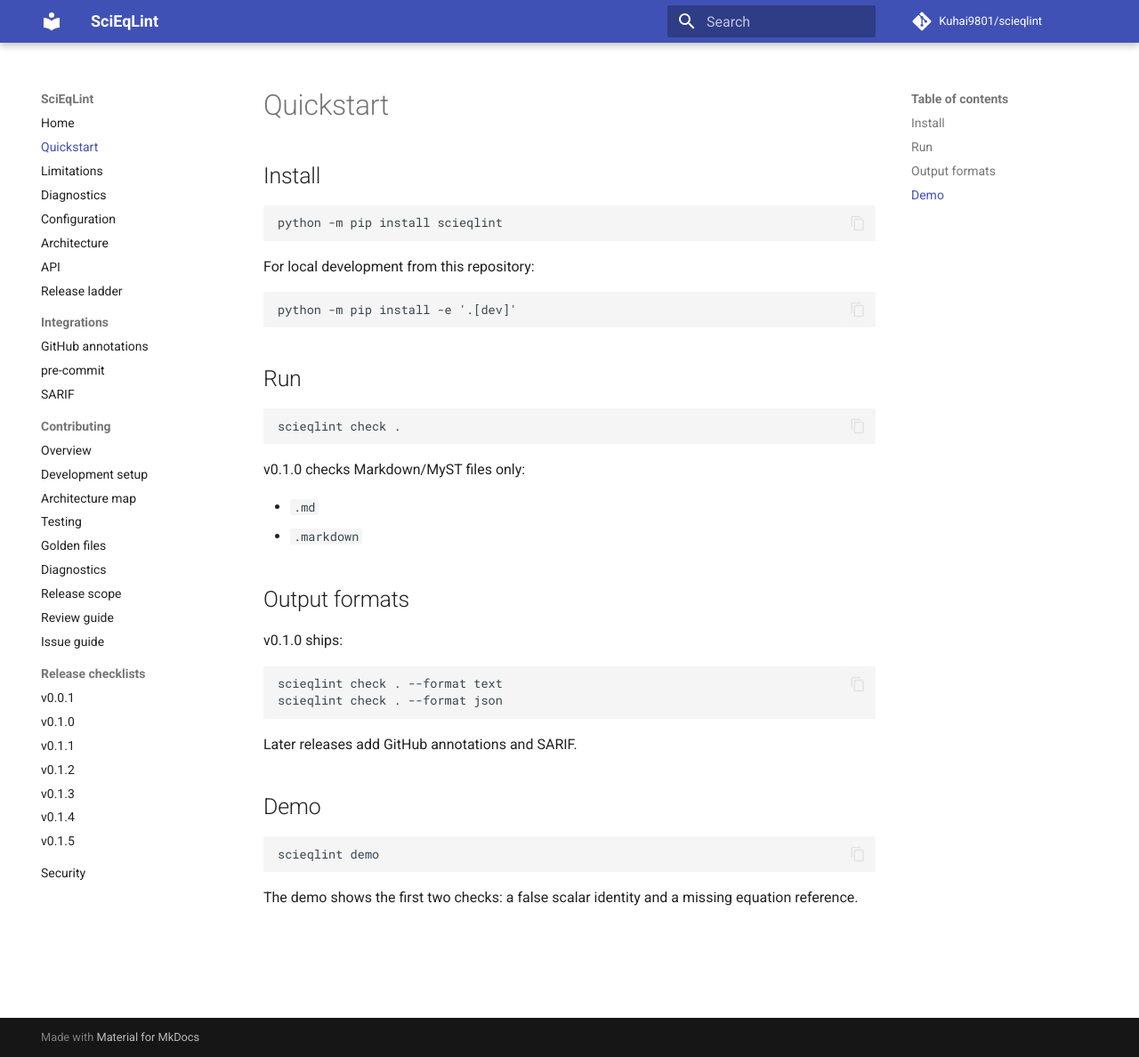
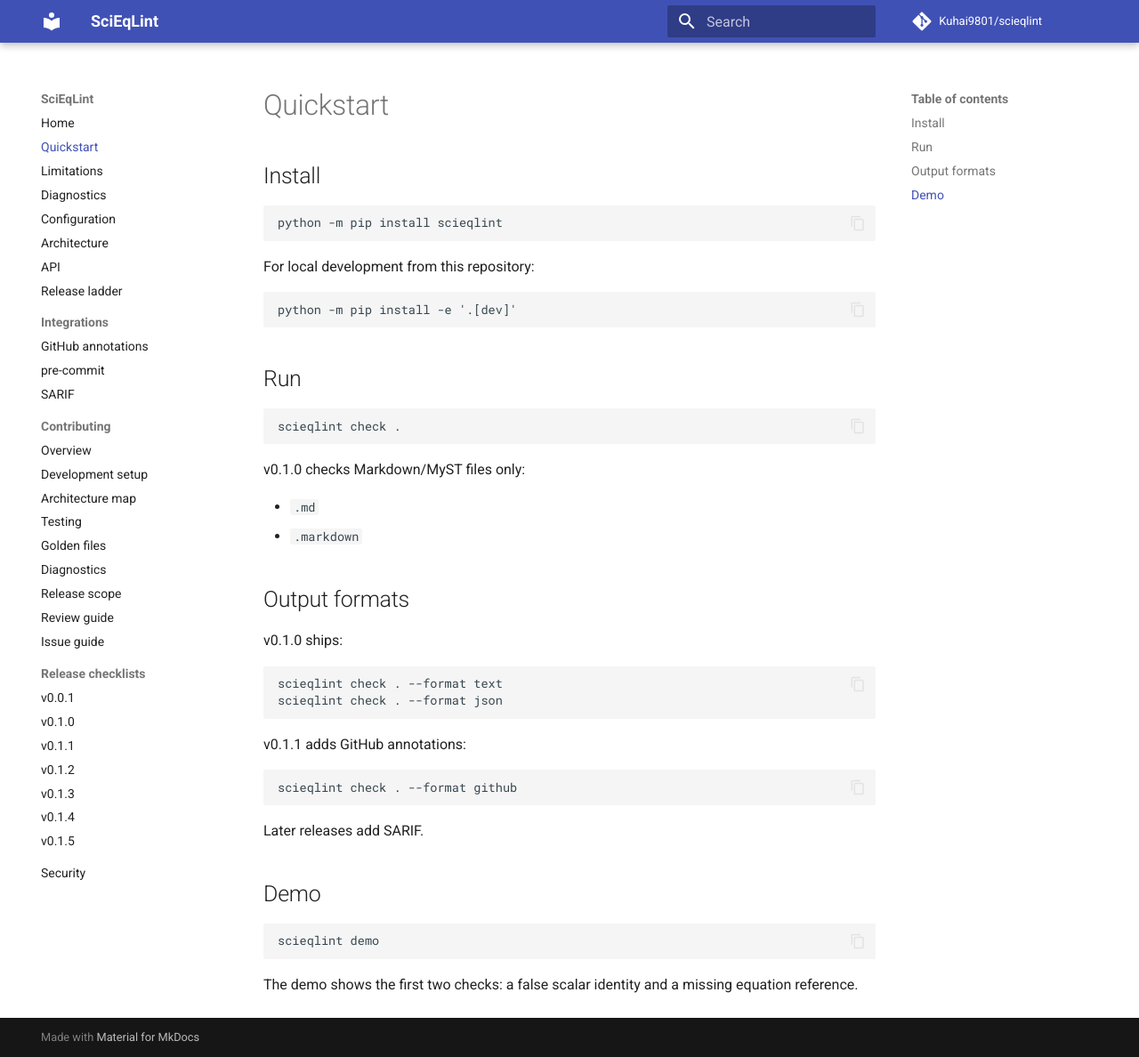
Before and after one commit to 1sgtpepper/scieqlint, an MkDocs documentation site: the page built from docs/quickstart.md, in a window 1280 px wide and 1188 px high. Shown: the whole window at 89% size. Built offline with MkDocs 1.6.1 and Material for MkDocs 9.7.7, drawn with Linux system fonts in a browser that asks for light colours; comment, search, counter and statistics services are not loaded.

````diff
--- a/docs/quickstart.md
+++ b/docs/quickstart.md
@@ -32,7 +32,13 @@ scieqlint check . --format text
 scieqlint check . --format json
 ```
 
-Later releases add GitHub annotations and SARIF.
+v0.1.1 adds GitHub annotations:
+
+```bash
+scieqlint check . --format github
+```
+
+Later releases add SARIF.
 
 ## Demo
 
--- a/pyproject.toml
+++ b/pyproject.toml
@@ -108,7 +108,7 @@ branch = true
 source = ["scieqlint"]
 
 [tool.coverage.report]
-fail_under = 0
+fail_under = 85
 show_missing = true
 skip_covered = true
 
````
Also changed, not shown: CHANGELOG.md (+1 -0 lines), SPEC.md (+1 -1 lines), 1 other file.
